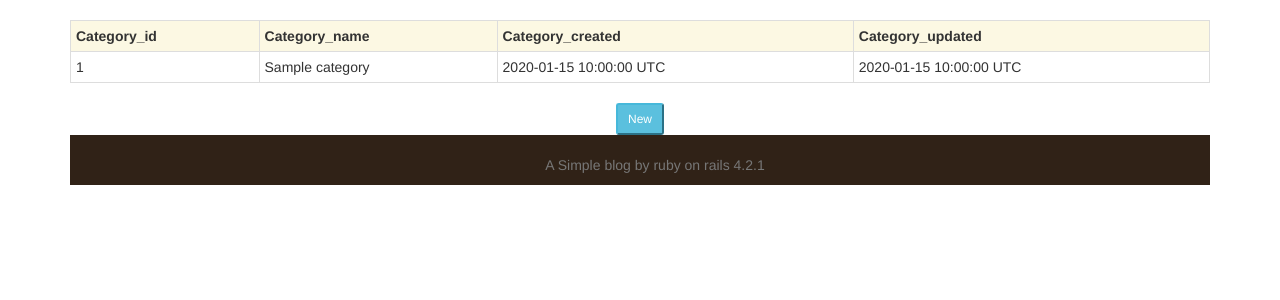
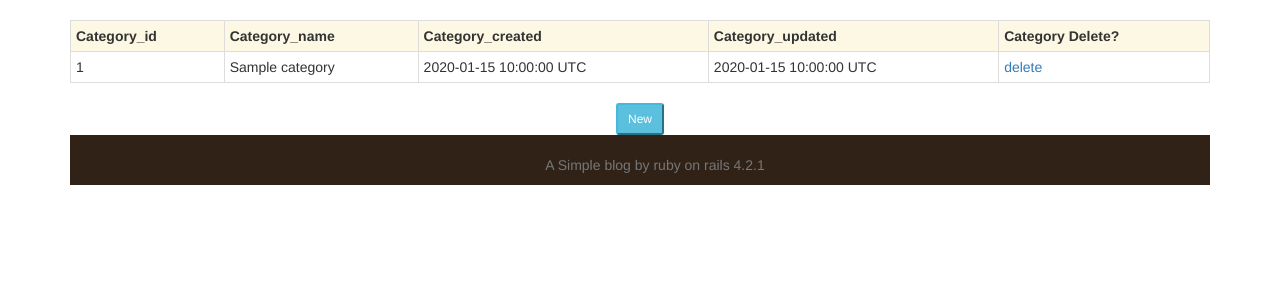
Before and after one commit to ohyoungjooung2/myblog-docker, a Rails app: page /categories in a window 1280 px wide. Shown: the part 51-351 px from the top of the page. Run offline with Rails 7, Linux system fonts and the light colour scheme; a user stored in the database is signed in; tables that the repository leaves empty hold one stand-in row (values such as "Sample post"); style sheets or scripts are compiled from the project's sources; parts of the project's set-up code (start-up, migrations or seed data) failed here and were passed over; some libraries are stand-ins or nearby versions.

Commit message:
adding category delete function and user delete function

```diff
--- a/app/controllers/categories_controller.rb
+++ b/app/controllers/categories_controller.rb
@@ -1,5 +1,5 @@
 class CategoriesController < ApplicationController
-     before_action :authenticate_user!, except: [ :show ]
+     before_action :authenticate_user!
      before_action :set_category , only: [:show]
 
 
@@ -45,6 +45,16 @@ class CategoriesController < ApplicationController
        end
      end
 
+     def destroy
+       if current_user.try(:admin?)
+         @category=Category.find(params[:id]).destroy
+          if @category.destroy
+           redirect_to Category
+           flash[:success] = "Category deleted"
+          end
+        end
+      end
+
 
      private
      def set_category
@@ -54,6 +64,7 @@ class CategoriesController < ApplicationController
      # Never trust parameters from the scary internet, only allow the white list through.
      def category_params
        params.require(:category).permit(:name,:created_at,:updated_at)
+
      end
 
 end
--- a/app/helpers/users_helper.rb
+++ b/app/helpers/users_helper.rb
@@ -1,6 +1,6 @@
 module UsersHelper
   def admin?
-    current_user.admin?
+    current_user.try(:admin?)
   end
 
 end
--- a/app/views/articles/new.html.erb
+++ b/app/views/articles/new.html.erb
@@ -1,4 +1,4 @@
-<%= provide(:title,"New artiels") %>
+<%= provide(:title,"New articles") %>
 
 <div id='new'>
 <%= render 'form' %>
--- a/app/views/categories/index.html.erb
+++ b/app/views/categories/index.html.erb
@@ -6,6 +6,7 @@
       <th>Category_name</th>
       <th>Category_created</th>
       <th>Category_updated</th>
+      <th>Category Delete?</th>
     </tr>
 
 
@@ -16,6 +17,7 @@
     <td><%= category.name %></td>
     <td><%= category.created_at %></td>
     <td><%= category.updated_at %></td>
+    <td><%= link_to "delete", admin_destroy_category_path(category[:id]), method: :delete, data: {confirm: 'You sure?'} %></td>
   </tr>
   <% end %>
   </table>
--- a/app/views/layouts/_category.html.erb
+++ b/app/views/layouts/_category.html.erb
@@ -5,11 +5,15 @@
 <li class="Categories">
                <a href="#" class="dropdown-toggle" data-toggle="dropdown" role="button" aria-haspopup="true" aria-expanded="false">Categories<span class="caret"></span></a>
                <ul class="dropdown-menu">
-                 <% @categories = Category.all %>
+               <% @categories = Category.all %>
                  <% @categories.each do |category| %>
 
                   <li><%= link_to category.name, category_path(category) %></li>
 
+
+                  <% end %>
+                  <% if admin? %>
+                  <li><%= link_to "CategoryAdmin",Category %></li>
                   <% end %>
 
                </ul>
--- a/config/routes.rb
+++ b/config/routes.rb
@@ -20,6 +20,8 @@ Blog::Application.routes.draw do
      #get '/categories/:name/:id' => 'categories#show',as: :what
   #end
   resources :categories
+    match 'categories/:id' => 'categories#destroy', :via => :delete, :as => :admin_destroy_category
+
 
 
   root :to => "articles#index"
```
Also changed, not shown: 1 other file.
